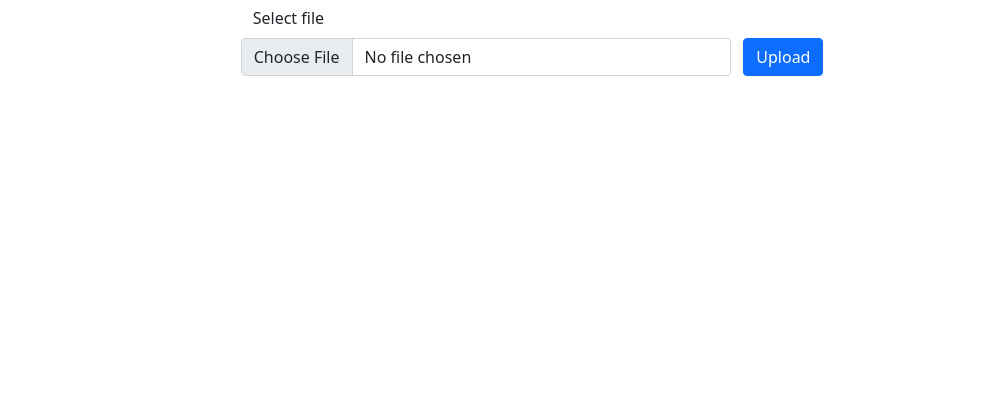
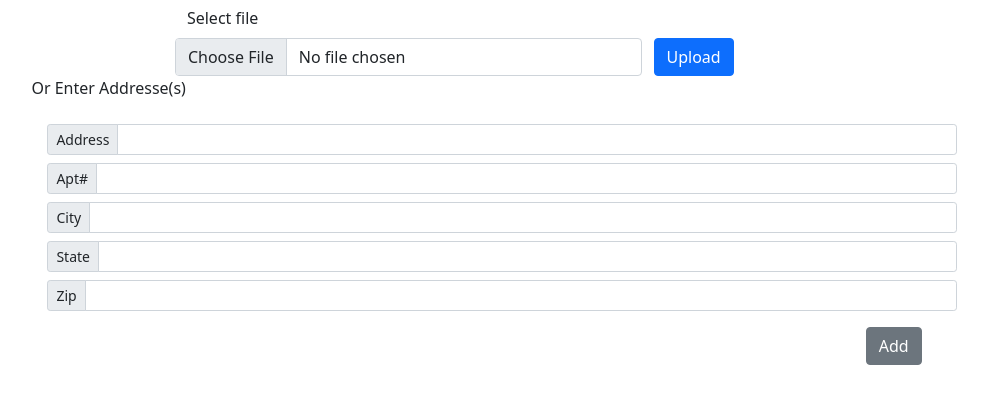
Before and after one commit to CleverChuk/route-mining, a Flask app: page / in a window 1280 px wide; the page is wider, and only the part inside the window is pictured. Shown: the part 50-454 px from the top of that part, without its empty margins (154-1142 px from the left). Run offline with Flask 2, Linux system fonts and the light colour scheme.

Commit message:
feature complete

```diff
--- a/web/__init__.py
+++ b/web/__init__.py
@@ -16,6 +16,12 @@ def server_error(e):
         renders 500 page
     """
     return render_template('error/500.html', error=f"{e}"), 500
+
+def server_error(e):
+    """
+        renders 504 page
+    """
+    return render_template('error/504.html', error=f"{e}"), 504
 
 def create_app(config=None):
     """
--- a/web/file_upload.py
+++ b/web/file_upload.py
@@ -1,10 +1,14 @@
+import imp
 import os
 
 from flask import (
     Blueprint, flash, redirect, render_template, request, session, url_for, current_app
 )
+import json
 
 from werkzeug.utils import secure_filename
+
+from lib.model import AddressEncoder
 
 ALLOWED_EXTENSIONS = {"xlsx", "xls"}
 file_upload_blue_print = Blueprint('file_upload', __name__, url_prefix='/')
@@ -21,7 +25,15 @@ def file_upload():
         View for handling file uploads
     """
     if request.method == 'POST':
-        file = request.files['file'] # get file object from the request
+        addresses = request.form.get("json") # get json list from the request if user didn't upload a file
+        if addresses:
+            filename = "user_provided.json"
+            with open(os.path.join(
+                current_app.config['UPLOAD_FOLDER'], filename), "w") as fp:  # open file for writing
+                json.dump(json.loads(addresses), fp, cls=AddressEncoder)
+            return redirect(url_for('report.process_immediate', filename=filename)) # redirect to report page
+
+        file = request.files.get('file') # get file object from the request
         if not file or file.filename == '':
             return redirect(request.url) # redirect if file is not selected or filename is empty
 
@@ -31,4 +43,6 @@ def file_upload():
                 current_app.config['UPLOAD_FOLDER'], filename)) # store file in file system
             return redirect(url_for('report.report', filename=filename)) # redirect to report page
 
+
+
     return render_template('file_upload/file_upload.html') # renders file upload page
--- a/web/report.py
+++ b/web/report.py
@@ -8,6 +8,7 @@ from flask import (
 
 from werkzeug.utils import secure_filename
 from lib import default_file_handler_chain, default_responder_pipeline
+from lib.model import AddressBuilder
 from lib.responder import ReportGeneratorResponder
 import pandas as pd
 
@@ -16,12 +17,14 @@ ALLOWED_EXTENSIONS = {"xlsx", "xls"}
 
 report_generator = ReportGeneratorResponder()
 
+
 def allowed_file(filename):
     return '.' in filename and \
            filename.rsplit('.', 1)[1].lower() in ALLOWED_EXTENSIONS
 
 
-report_blue_print = Blueprint('report', __name__, url_prefix='/') # create a blue print for views in this module
+# create a blue print for views in this module
+report_blue_print = Blueprint('report', __name__, url_prefix='/')
 
 
 @report_blue_print.route('/report/<filename>', methods=('GET', 'POST'))
@@ -34,7 +37,34 @@ def report(filename):
         current_app.config['UPLOAD_FOLDER'], filename))
 
     if err:
-        raise err # raise error if handle chain failed processing the file
+        raise err  # raise error if handle chain failed processing the file
+
+    # add report generator responder to the pipeline and start the pipeline
+    default_responder_pipeline.add_last(report_generator)
+    default_responder_pipeline.respond(addresses)
+    return render_template('report/report.html', filename=filename)
+
+
+@report_blue_print.route('/immediate/<filename>', methods=('GET', 'POST'))
+def process_immediate(filename):
+    """
+        View for processing JSON data
+    """
+    # start the file handler chain to extract address from file
+    filename = os.path.join(current_app.config['UPLOAD_FOLDER'], filename)
+    with open(filename) as fp:
+        addresses = json.load(fp)
+
+    for idx in range(len(addresses)):
+        row = addresses[idx]
+        addresses[idx] = AddressBuilder()\
+            .street_number(row["street_number"])\
+            .street_name(row["street_name"])\
+            .apt_number(row["apt_number"])\
+            .city(row["city"])\
+            .state(row["state"])\
+            .zip(row["zip"])\
+            .build()
 
     # add report generator responder to the pipeline and start the pipeline
     default_responder_pipeline.add_last(report_generator)
@@ -47,17 +77,17 @@ def report_data():
     """
         Api endpoint for retrieving the processed data
     """
-    with open("web/files/data.json") as fp: # open file containing the processed data
+    with open("web/files/data.json") as fp:  # open file containing the processed data
         payload = json.load(fp)
-    return jsonify(payload) # respond with data
+    return jsonify(payload)  # respond with data
 
 
-@report_blue_print.route('/export/<filename>', methods=('GET',))
-def export_report(filename):
+@report_blue_print.route('/export', methods=('GET',))
+def export_report():
     """
         View for handling file export
     """
-    with open("web/files/data.json") as fp:
+    with open(os.path.join(current_app.config['UPLOAD_FOLDER'], "data.json")) as fp:
         data = json.load(fp)
 
     # load report
--- a/web/static/css/style.css
+++ b/web/static/css/style.css
@@ -15,3 +15,8 @@ h1 {
     display: flex;
     flex-flow: row;
 }
+
+#json-submit, #add-btn{
+    position: relative;
+    left: 90%;
+}
--- /dev/null
+++ b/web/static/js/upload.js
@@ -0,0 +1,75 @@
+function create_address() {
+    let street_name = d3.select("#address").property("value").split(" ")
+    let street_number = street_name[0]
+    let apt_number = d3.select("#apt-number").property("value")
+
+    let city = d3.select("#city").property("value")
+    let state = d3.select("#state").property("value")
+    let zip = d3.select("#zip").property("value")
+
+    let address = {
+        street_number: street_number,
+        street_name: street_name.splice(1).join(" "),
+        apt_number: apt_number,
+        city: city,
+        state: state,
+        zip: zip
+    }
+    return address
+}
+
+function format(address) {
+    if (address.apt_number) {
+        console.log(address)
+        return address.street_number + " " + address.street_name + " Apt " + address.apt_number + " " + address.city + " " + address.state + " " + address.zip
+    }
+
+    return address.street_number + " " + address.street_name + " " + address.city + " " + address.state + " " + address.zip
+}
+
+function handle_click() {
+    if (!this.addresses)
+        this.addresses = []
+
+    let address = create_address()
+    if (address && address.street_name) {
+        this.addresses.push(address)
+    } else {
+        return
+    }
+
+    let list = d3.select("#addresses")
+        .attr("class", "list-group")
+
+    let addressCp = []
+    this.addresses.forEach(item => addressCp.push(item))
+    let item = list.selectAll("li")
+        .data(addressCp.reverse())
+
+    item.html((d) => format(d))
+
+    item.enter()
+        .append("li")
+        .attr("class", "list-group-item")
+        .html((d) => format(d))
+
+    item.exit()
+        .remove()
+
+    d3.select("#address-form")
+        .selectAll("input[type=text]")
+        .property("value", "")
+
+    d3.select("#json")
+        .property("value", JSON.stringify(this.addresses))
+
+    d3.select("#json-submit")
+        .property("hidden", false)
+
+    console.log(d3.select("#json")
+        .property("value"))
+}
+
+
+d3.select("#add-btn")
+    .on("click", handle_click)
--- a/web/templates/base.html
+++ b/web/templates/base.html
@@ -7,6 +7,7 @@
 <meta name="viewport" content="width=device-width, initial-scale=1">
 
 <section class="content">
+  <script src="https://d3js.org/d3.v7.min.js"></script>
   <header>
     {% block header %}{% endblock %}
   </header>
--- a/web/templates/error/500.html
+++ b/web/templates/error/500.html
@@ -2,6 +2,7 @@
 {% block title %}We Fudged Up<{% endblock %}
 {% block content %}
 <h1>We Fudged Up</h1>
+<img src="https://http.cat/500"/>
 <p>{{error}}</p>
 <a href="{{ url_for('file_upload.file_upload') }}">go somewhere nice</a>
 {% endblock %}
--- a/web/templates/file_upload/file_upload.html
+++ b/web/templates/file_upload/file_upload.html
@@ -5,14 +5,60 @@
 {% endblock %}
 
 {% block content %}
+<div class="container">
+  <div class="row">
+    <form class="col-6 offset-lg-2" enctype=multipart/form-data method="post">
+      <label for="formFile" class="form-label">Select file</label>
+      <div class="row form-container">
+        <input type="file" class="form-control" name="file" id="file" accept=".xlsx,xls" required>
+        <span class="input-group-btn">
+          <input type="submit" value="Upload" class="btn btn-primary">
+        </span>
+      </div>
+    </form>
+  </div>
 
-<form class="col-lg-6 offset-lg-3 " enctype=multipart/form-data method="post">
-  <label for="formFile" class="form-label">Select file</label>
-  <div class="row form-container">
-    <input type="file" class="form-control" name="file" id="file" accept=".xlsx,xls"required>
-    <span class="input-group-btn">
-      <input type="submit" value="Upload" class="btn btn-primary">
-    </span>
+  <div class="row">
+    <label for="address-form" class="form-label">Or Enter Addresse(s)</label>
+    <div id="address-form" class="m-2">
+      <div class="input-group input-group-sm m-2">
+        <span class="input-group-text" id="inputGroup-sizing-sm">Address</span>
+        <input type="text" class="form-control w-25" id="address" aria-label="address" value=""
+          aria-describedby="inputGroup-sizing-sm" required>
+      </div>
+      <div class="input-group input-group-sm m-2">
+        <span class="input-group-text" id="inputGroup-sizing-sm">Apt#</span>
+        <input type="text" class="form-control w-25" id="apt-number" aria-label="Apt#" value=""
+          aria-describedby="inputGroup-sizing-sm">
+      </div>
+      <div class="input-group input-group-sm m-2">
+        <span class="input-group-text" id="inputGroup-sizing-sm">City</span>
+        <input type="text" class="form-control w-25" id="city" aria-label="City" value=""
+          aria-describedby="inputGroup-sizing-sm">
+      </div>
+      <div class="input-group input-group-sm m-2">
+        <span class="input-group-text" id="inputGroup-sizing-sm">State</span>
+        <input type="text" class="form-control w-25" id="state" aria-label="State" value=""
+          aria-describedby="inputGroup-sizing-sm" required>
+      </div>
+      <div class="input-group input-group-sm m-2">
+        <span class="input-group-text" id="inputGroup-sizing-sm">Zip</span>
+        <input type="text" class="form-control w-25" id="zip" aria-label="Zip" value=""
+          aria-describedby="inputGroup-sizing-sm">
+      </div>
+      <button class="btn btn-secondary m-2" id="add-btn" value="Add">Add</button>
+    </div>
   </div>
-</form>
+
+  <div class="row m-2">
+    <ul id="addresses" class="list-group"></ul>
+    <form method="post" enctype="application/json">
+      <input type="text" name="json" id="json" hidden></input>
+      <input type="submit" id="json-submit" class="btn btn-primary m-2" hidden></input>
+    </form>
+  </div>
+
+
+  <script src="/static/js/upload.js"></script>
+</div>
 {% endblock %}
```
Also changed, not shown: web/templates/error/404.html (+6 -3 lines), web/templates/error/504.html (added, +8 -0 lines), web/templates/report/report.html (+2 -6 lines), web/static/js/report.js (line endings or trailing spaces), 2 other files.
